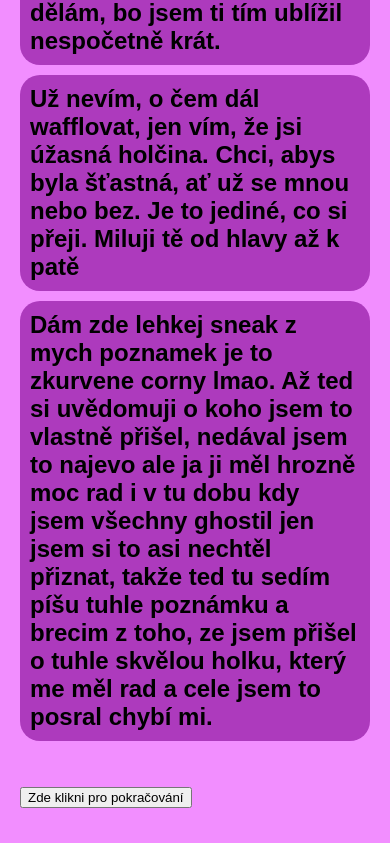
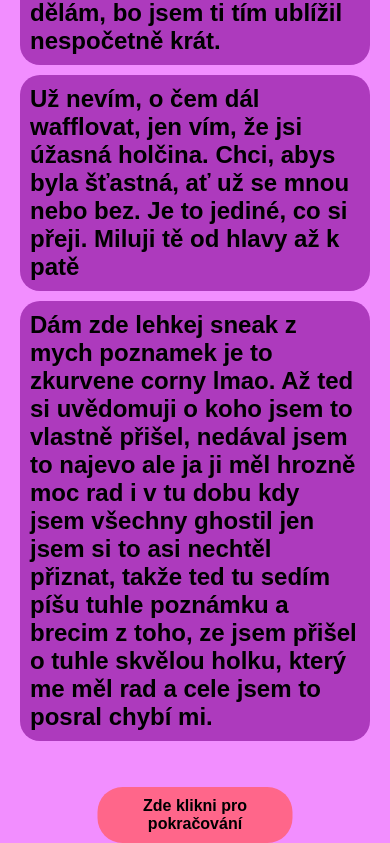
Before and after one commit to xMartyczex/xMartyczex.github.io, a plain HTML site: page LoveLetter.html in a window 390 px wide. Shown: the part 1305-2148 px from the top of the page. Drawn offline with Linux system fonts and the light colour scheme.

Commit message:
Add files via upload

```diff
--- a/StyleL.css
+++ b/StyleL.css
@@ -33,15 +33,23 @@ body {
         padding: 10px;
     }
 
-
-    a {
-        color: #007BFF;
-        text-decoration: none;
-    }
-
-    a:hover {
-        text-decoration: underline;
+    button {
+        background-color: #FF668A;
+        font-family: 'Arial', sans-serif;
+        font-weight: bold;
+        color: #000000;
+        padding: 10px 20px;
+        font-size: 16px;
+        border: none;
+        cursor: pointer;
+        border-radius: 25px;
+        position: absolute;
+        left: 50%;
+        transform: translateX(-50%);
     }
 
 
+    button:hover {
+        background-color: #2980b9;
+    }
 }
```
